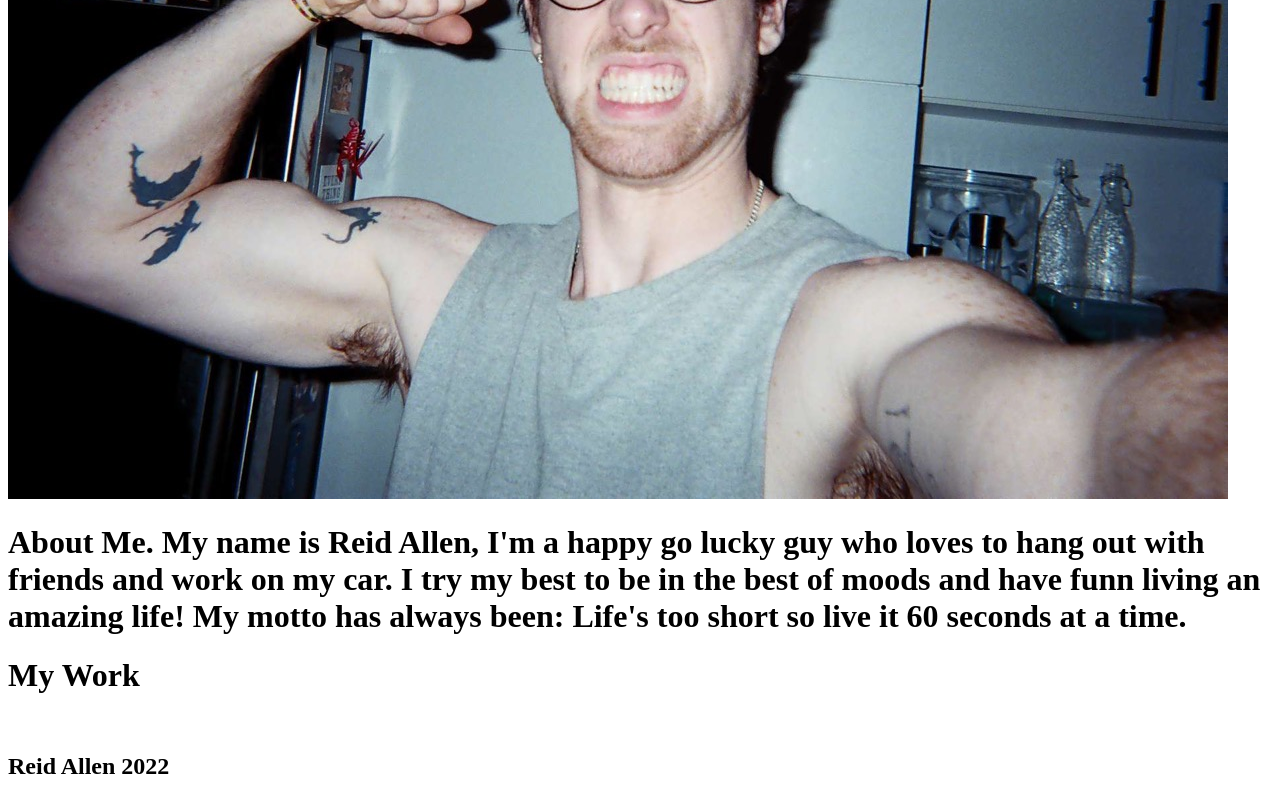
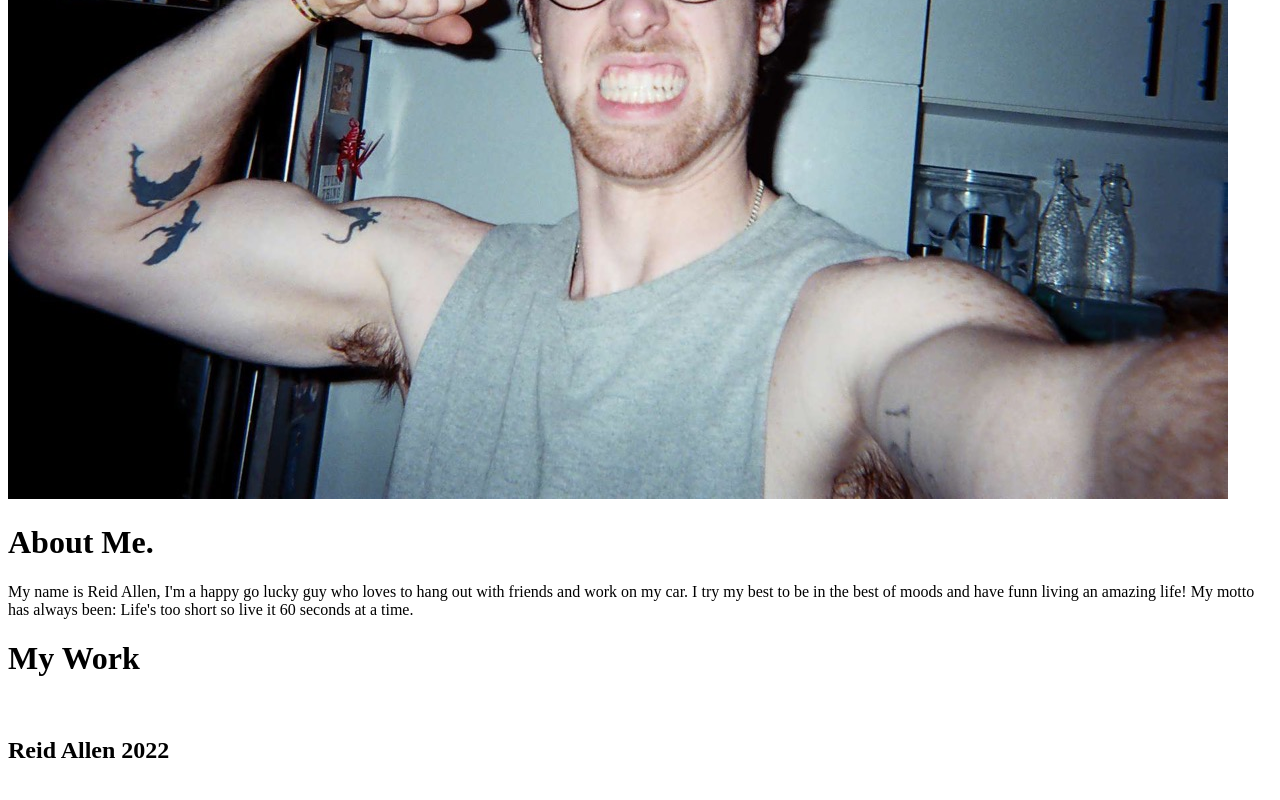
Before and after one commit to ReidAllen/profile-page, a plain HTML site: page index.html in a window 1280 px wide. Shown: the part 395-1195 px from the top of the page. Drawn offline with Linux system fonts and the light colour scheme.

Commit message:
Added p to main

```diff
--- a/index.html
+++ b/index.html
@@ -18,10 +18,10 @@
       <!-- <img src="images/hero-banner.jpg" alt="zoro"> -->
     </header>
     <main role="main">
-          <h1>About Me.
-            My name is Reid Allen, I'm a happy go lucky guy who loves to hang out with friends
+          <h1>About Me.</h1>
+            <p>My name is Reid Allen, I'm a happy go lucky guy who loves to hang out with friends
             and work on my car. I try my best to be in the best of moods and have funn living
-            an amazing life! My motto has always been: Life's too short so live it 60 seconds at a time. </h1>
+            an amazing life! My motto has always been: Life's too short so live it 60 seconds at a time. </p>
           <h1>My Work</h1>
           <img src="" alt="">
           <img src="" alt="">
```
